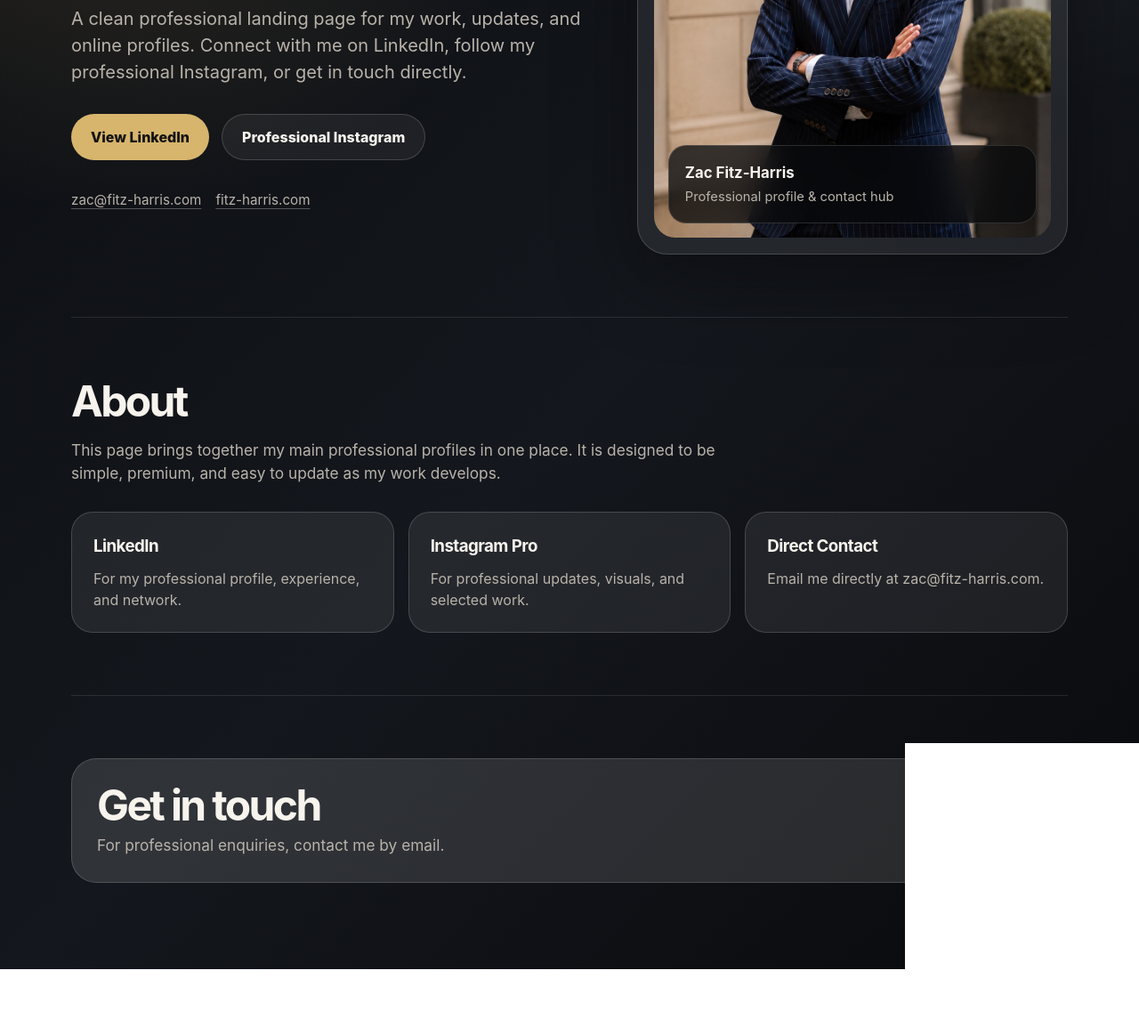
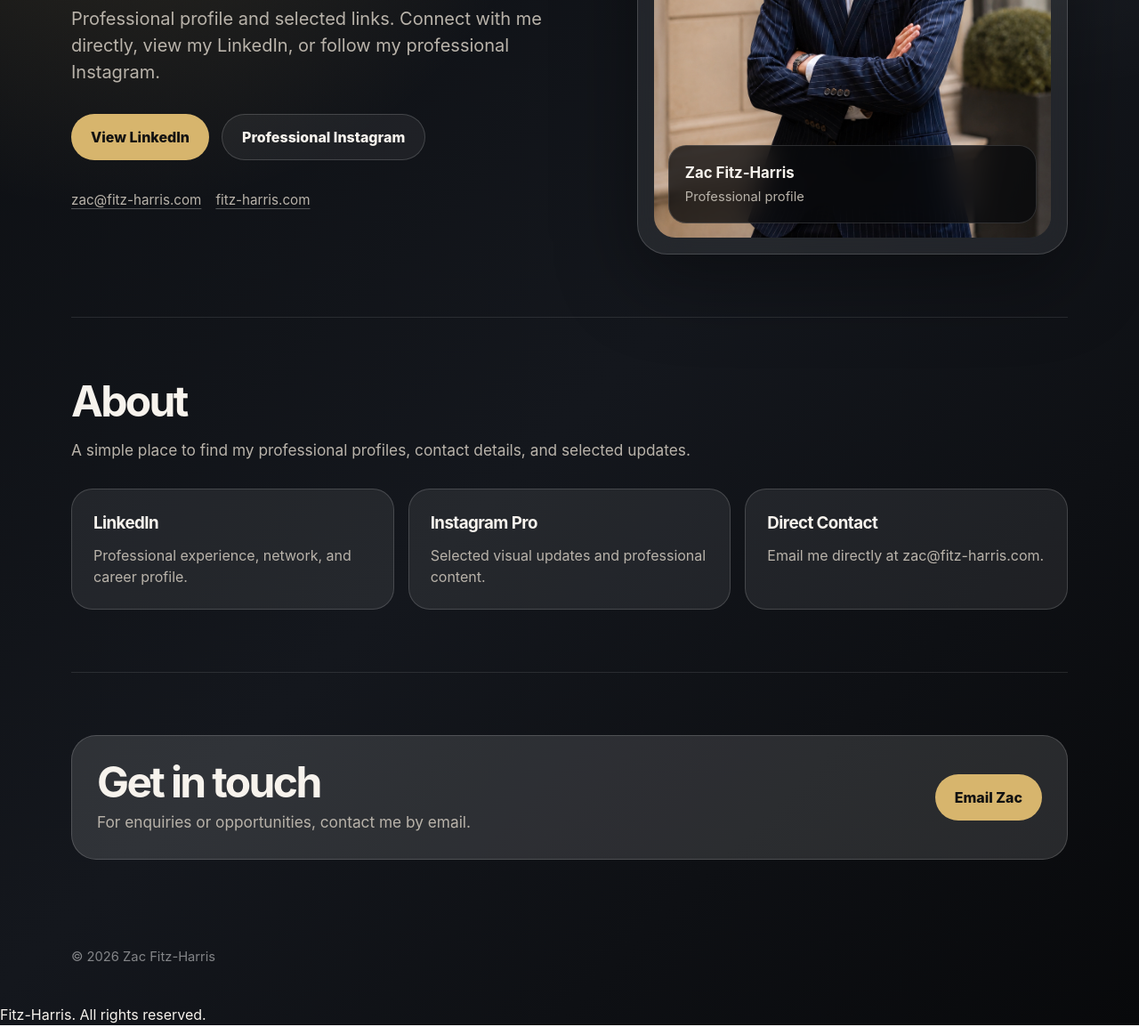
Before and after one commit to zacfitzharris/fitz-harris-site, a plain HTML site: page index.html in a window 1280 px wide. Shown: the part 436-1590 px from the top of the page at 89% size. Drawn offline with Linux system fonts and the light colour scheme.

Commit message:
index.html

```diff
--- a/index.html
+++ b/index.html
@@ -272,15 +272,14 @@
     <main>
       <section class="hero" aria-label="Introduction">
         <div>
-          <div class="eyebrow"><span class="dot"></span> Professional profile</div>
+          <div class="eyebrow"><span class="dot"></span> Based in Belgium</div>
           <h1>Zac<br />Fitz-Harris</h1>
           <p class="intro">
-            A clean professional landing page for my work, updates, and online profiles.
-            Connect with me on LinkedIn, follow my professional Instagram, or get in touch directly.
+            Professional profile and selected links. Connect with me directly, view my LinkedIn, or follow my professional Instagram.
           </p>
 
           <div class="actions" id="links">
-            <a class="btn primary" href="https://www.linkedin.com/in/zacfh/" target="_blank" rel="noopener noreferrer">View LinkedIn</a>
+            <a class="btn primary" href="https://www.linkedin.com/in/zacfh" target="_blank" rel="noopener noreferrer">View LinkedIn</a>
             <a class="btn secondary" href="https://www.instagram.com/zac_kretzrealestate" target="_blank" rel="noopener noreferrer">Professional Instagram</a>
           </div>
 
@@ -294,7 +293,7 @@
           <img src="avatar.jpg" alt="Portrait of Zac Fitz-Harris" />
           <div class="profile-caption">
             <strong>Zac Fitz-Harris</strong>
-            <span>Professional profile & contact hub</span>
+            <span>Professional profile</span>
           </div>
         </aside>
       </section>
@@ -302,18 +301,17 @@
       <section id="about">
         <h2 class="section-title">About</h2>
         <p class="section-text">
-          This page brings together my main professional profiles in one place. It is designed to be simple,
-          premium, and easy to update as my work develops.
+          A simple place to find my professional profiles, contact details, and selected updates.
         </p>
 
         <div class="grid">
           <article class="tile">
             <h3>LinkedIn</h3>
-            <p>For my professional profile, experience, and network.</p>
+            <p>Professional experience, network, and career profile.</p>
           </article>
           <article class="tile">
             <h3>Instagram Pro</h3>
-            <p>For professional updates, visuals, and selected work.</p>
+            <p>Selected visual updates and professional content.</p>
           </article>
           <article class="tile">
             <h3>Direct Contact</h3>
@@ -326,11 +324,22 @@
         <div class="contact-box">
           <div>
             <h2 class="section-title" style="margin-bottom: 8px;">Get in touch</h2>
-            <p class="section-text">For professional enquiries, contact me by email.</p>
+            <p class="section-text">For enquiries or opportunities, contact me by email.</p>
           </div>
           <a class="btn primary" href="mailto:zac@fitz-harris.com">Email Zac</a>
         </div>
       </section>
     </main>
 
-    <footer>© <span id="year"></span> Zac
+    <footer>© <span id="year"></span> Zac Fitz-Harris</footer>
+  </div>
+
+  <script>
+    document.getElementById("year").textContent = new Date().getFullYear();
+  </script>
+</body>
+</html> Fitz-Harris. All rights reserved.</footer>
+  </div>
+
+  <script>
+    document.getElementById('year').textContent = new Date().getFullYear();
```
